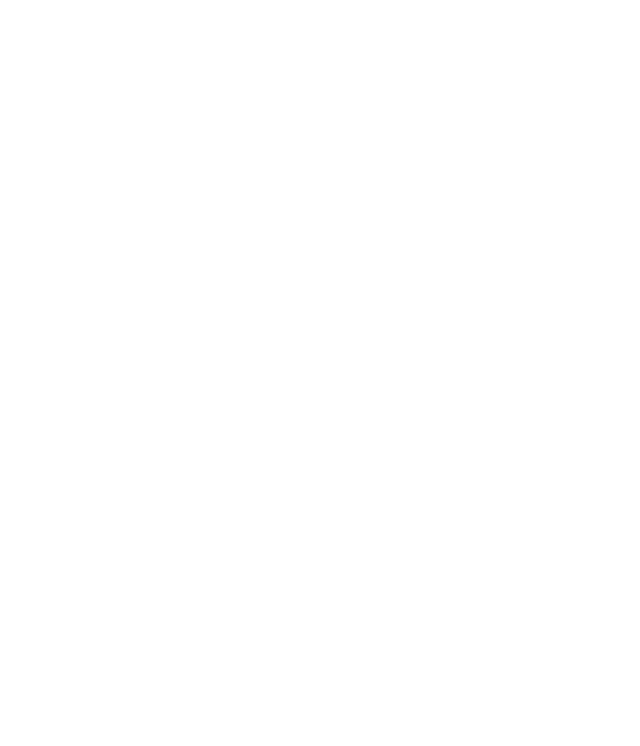
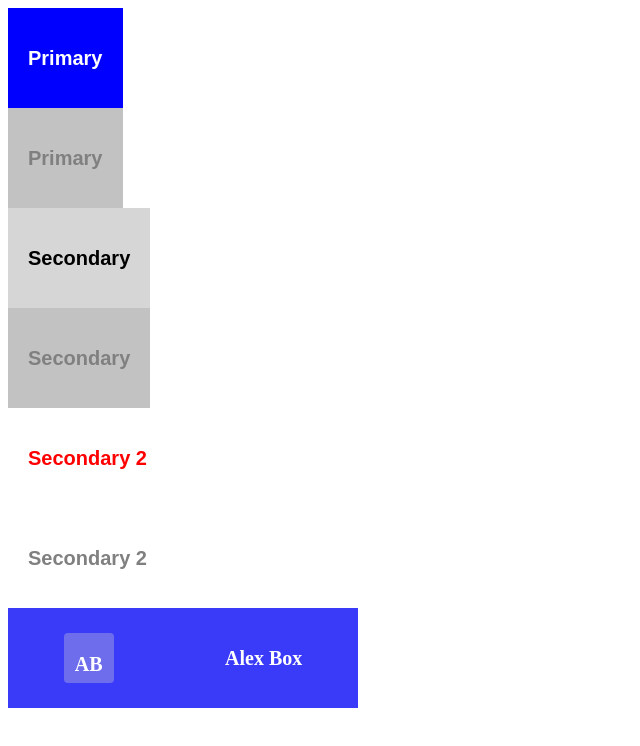
Before and after one commit to volirimx/FE104-react, a React (Vite) app: page / in a window 1280 px wide. Shown: the top 746 px of the page, without its empty margins (0-640 px from the left). Built offline with nearby package versions, Linux system fonts and the light colour scheme.

Commit message:
componets: button, userName

```diff
--- a/package.json
+++ b/package.json
@@ -14,7 +14,7 @@
     "react-dom": "^18.2.0"
   },
   "devDependencies": {
-    "@types/react": "^18.2.15",
+    "@types/react": "^18.2.17",
     "@types/react-dom": "^18.2.7",
     "@typescript-eslint/eslint-plugin": "^6.0.0",
     "@typescript-eslint/parser": "^6.0.0",
--- a/src/App.tsx
+++ b/src/App.tsx
@@ -1,7 +1,55 @@
-import "./App.css";
+import './App.css';
+import './componets/Button/button';
+import { Button } from './componets/Button/button';
+import './componets/UserName/userName';
+import { User } from './componets/UserName/userName';
 
 function App() {
-  return <div></div>;
+  const hendlePrimariButtonClick = () => {
+    console.log('clicked');
+  };
+
+  return (
+    <div>
+      <Button
+        text='Primary'
+        mode='primary'
+        disabled={false}
+        onClick={hendlePrimariButtonClick}
+      />
+      <Button
+        text='Primary'
+        mode='primary'
+        disabled={true}
+        onClick={hendlePrimariButtonClick}
+      />
+      <Button
+        text='Secondary'
+        mode='secondary'
+        disabled={false}
+        onClick={hendlePrimariButtonClick}
+      />
+      <Button
+        text='Secondary'
+        mode='secondary'
+        disabled={true}
+        onClick={hendlePrimariButtonClick}
+      />
+      <Button
+        text='Secondary 2'
+        mode='secondary2'
+        disabled={false}
+        onClick={hendlePrimariButtonClick}
+      />
+      <Button
+        text='Secondary 2'
+        mode='secondary2'
+        disabled={true}
+        onClick={hendlePrimariButtonClick}
+      />
+      <User userName='Alex Box' />
+    </div>
+  );
 }
 
 export default App;
--- /dev/null
+++ b/src/componets/Button/button.module.css
@@ -0,0 +1,65 @@
+.button {
+  height: 40px;
+  min-height: 100px;
+  padding: 20px;
+  display: flex;
+  justify-content: center;
+  align-items: center;
+  border: none;
+  cursor: pointer;
+  font-size: 20px;
+  font-weight: bold;
+}
+.primary {
+  color: white;
+  background-color: blue;
+}
+
+.primary:hover {
+  background-color: rgb(99, 99, 237);
+}
+
+.primary:active {
+  background-color: rgb(151, 151, 253);
+}
+
+.primary:disabled {
+  background-color: rgb(194, 194, 194);
+  color: gray;
+}
+.secondary {
+  color: black;
+  background-color: rgb(214, 214, 214);
+}
+
+.secondary:hover {
+  background-color: rgb(150, 150, 150);
+}
+
+.secondary:active {
+  background-color: rgb(115, 115, 116);
+}
+
+.secondary:disabled {
+  background-color: rgb(194, 194, 194);
+  color: gray;
+}
+.secondary2 {
+  color: rgb(255, 0, 0);
+  background-color: white;
+}
+
+.secondary2:hover {
+  border: 1px solid black;
+}
+
+.secondary2:active {
+  background-color: rgb(255, 255, 255);
+  border: 1px solid rgb(134, 134, 134);
+}
+
+.secondary2:disabled {
+  background-color: white;
+  color: gray;
+  border: none;
+}
--- /dev/null
+++ b/src/componets/Button/button.tsx
@@ -0,0 +1,22 @@
+import styles from './button.module.css';
+
+type ButtonMode = 'primary' | 'secondary' | 'secondary2';
+
+interface Button {
+  text: string;
+  mode: ButtonMode;
+  disabled?: boolean;
+  onClick: (...args: any) => any;
+}
+
+export const Button = ({ text, mode, disabled, onClick }: Button) => {
+  return (
+    <button
+      className={`${styles.button} ${styles[mode]}`}
+      disabled={disabled}
+      onClick={onClick}
+    >
+      {text}
+    </button>
+  );
+};
--- /dev/null
+++ b/src/componets/UserName/userName.module.css
@@ -0,0 +1,21 @@
+.username {
+  height: 100px;
+  width: 350px;
+  background-color: rgb(58, 58, 249);
+  display: flex;
+  justify-content: space-around;
+  align-items: center;
+  color: white;
+  font-size: 20px;
+  font-weight: bold;
+}
+
+.shortName {
+  background-color: rgb(110, 110, 237);
+  width: 50px;
+  height: 50px;
+  align-items: center;
+  justify-content: center;
+  text-align: center;
+  border-radius: 4px;
+}
--- /dev/null
+++ b/src/componets/UserName/userName.tsx
@@ -0,0 +1,23 @@
+import styles from './userName.module.css';
+
+interface UserProps {
+  userName: string;
+}
+
+export const User = ({ userName }: UserProps) => {
+  return (
+    <div className={styles.username}>
+      <div className={styles.shortName}>
+        <p>{getInitials(userName)}</p>
+      </div>{' '}
+      {userName}
+    </div>
+  );
+};
+
+//функция првых 2-х букв
+const getInitials = (username: string) =>
+  username
+    .split(' ')
+    .map((item) => item[0].toUpperCase())
+    .join('');
```
Also changed, not shown: 1 other file (tests, documents, lock files or other folders).
